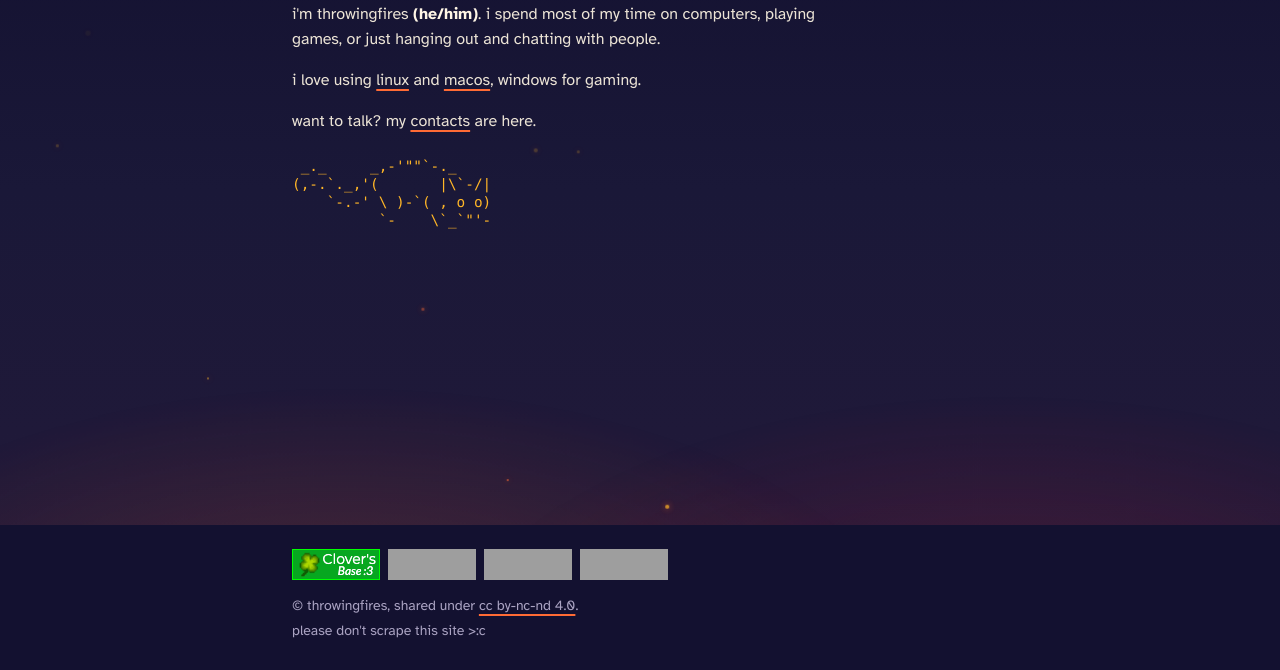
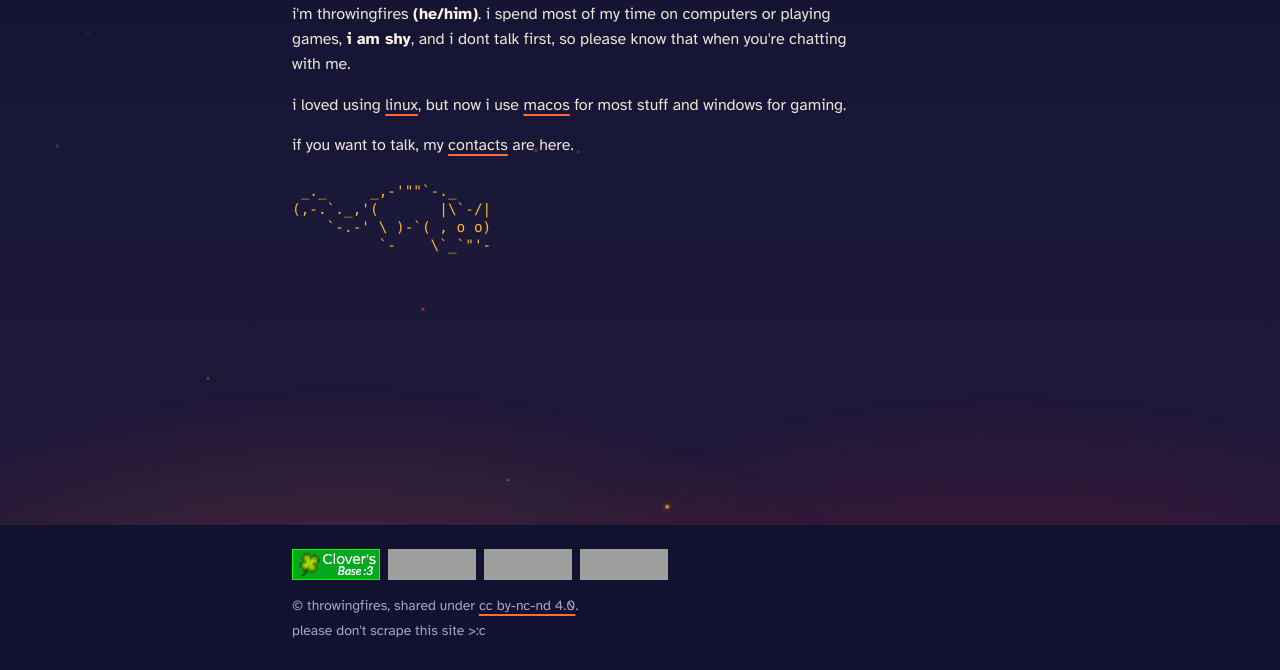
Before and after one commit to iniuri/cloversbase, a plain HTML site: page about.html in a window 1280 px wide. Shown: the part 130-800 px from the top of the page. Drawn offline with Linux system fonts and the light colour scheme; grey boxes are pictures that could not be loaded.

Commit message:
more info

```diff
--- a/about.html
+++ b/about.html
@@ -33,9 +33,9 @@
     <div class="wrap">
       <h1 class="page-title">about me</h1>
       <div class="prose">
-        <p>i'm throwingfires <b>(he/him)</b>. i spend most of my time on computers, playing games, or just hanging out and chatting with people.</p>
-        <p>i love using <a href="https://en.wikipedia.org/wiki/Linux" target="_blank" rel="noopener">linux</a> and <a href="https://en.wikipedia.org/wiki/MacOS" target="_blank" rel="noopener">macos</a>, windows for gaming.</p>
-        <p>want to talk? my <a href="contacts.html">contacts</a> are here.</p>
+        <p>i'm throwingfires <b>(he/him)</b>. i spend most of my time on computers or playing games, <b>i am shy</b>, and i dont talk first, so please know that when you're chatting with me.</p>
+        <p>i loved using <a href="https://en.wikipedia.org/wiki/Linux" target="_blank" rel="noopener">linux</a>, but now i use <a href="https://en.wikipedia.org/wiki/MacOS" target="_blank" rel="noopener">macos</a> for most stuff and windows for gaming.</p>
+        <p>if you want to talk, my <a href="contacts.html">contacts</a> are here.</p>
       </div>
       <pre class="ascii" role="img" aria-label="ascii art of a cat"> _._     _,-'""`-._
 (,-.`._,'(       |\`-/|
```
